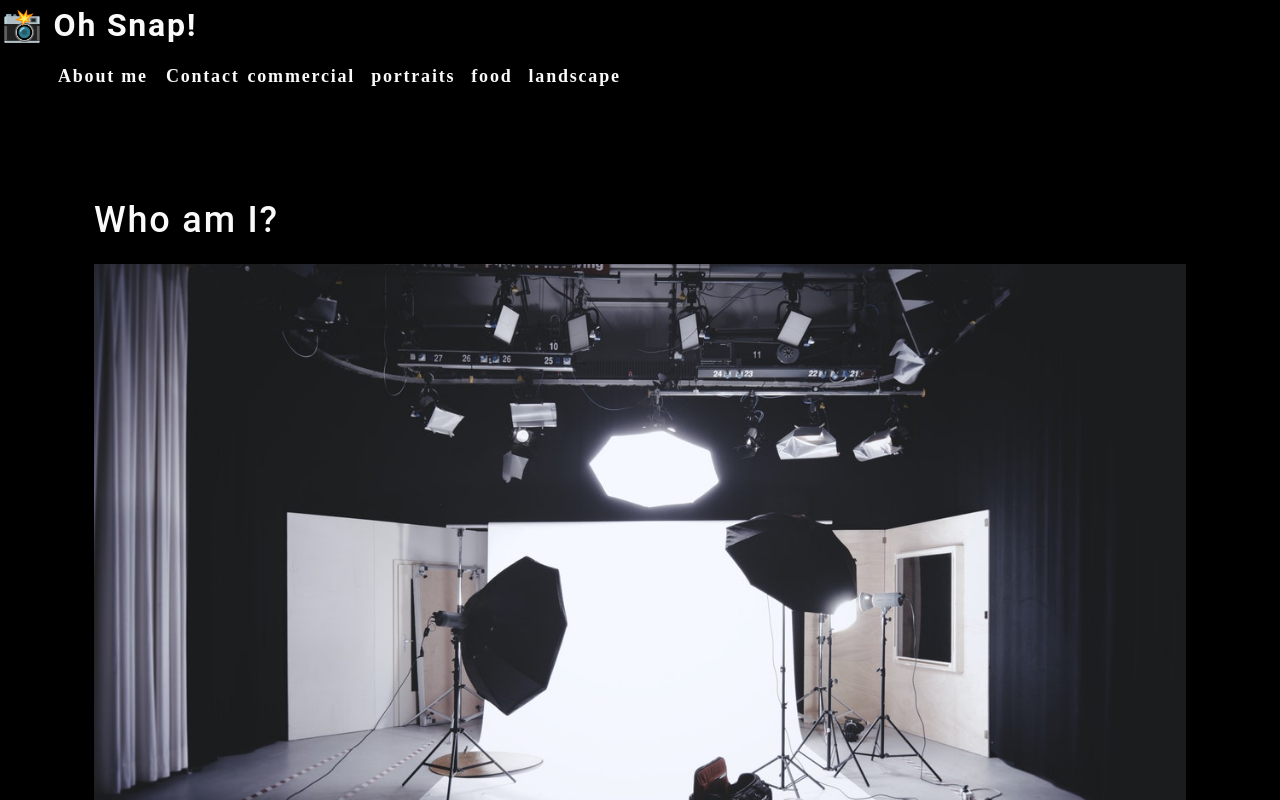
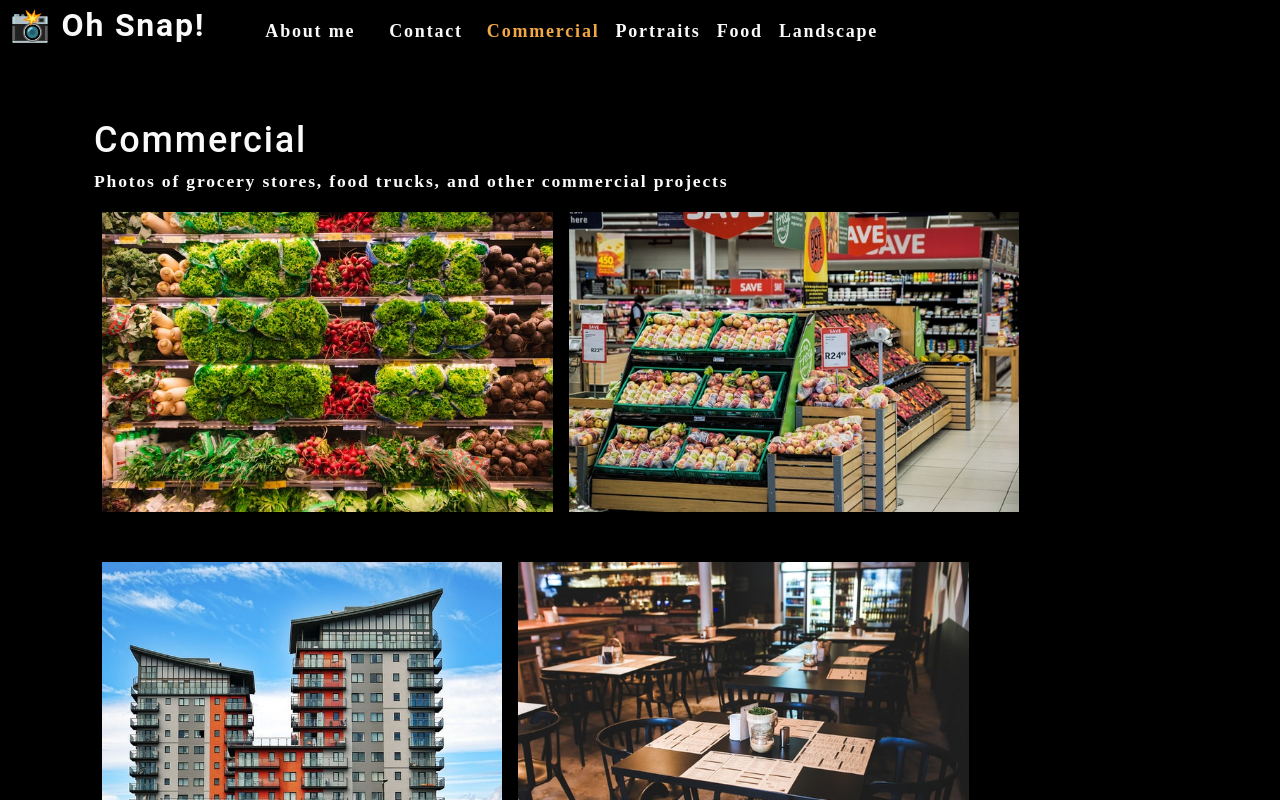
Before and after one commit to troygrossi/photo-port, a React (Create React App) app: page / in a window 1280 px wide. Shown: the top 800 px of the page. Built offline with nearby package versions, Linux system fonts and the light colour scheme.

Commit message:
added photos component to react

```diff
--- a/src/App.js
+++ b/src/App.js
@@ -1,14 +1,33 @@
-import React from 'react';
+import React, { useState } from 'react';
+import Nav from './components/Nav';
 import About from './components/About';
-import Nav from './components/Nav';
-import './App.css';
+import Gallery from './components/Gallery';
 
 function App() {
+  const [categories] = useState([
+    {
+      name: 'commercial',
+      description: 'Photos of grocery stores, food trucks, and other commercial projects',
+    },
+    { name: 'portraits', description: 'Portraits of people in my life' },
+    { name: 'food', description: 'Delicious delicacies' },
+    { name: 'landscape', description: 'Fields, farmhouses, waterfalls, and the beauty of nature' },
+  ]);
+
+  const [currentCategory, setCurrentCategory] = useState(categories[0]);
+
   return (
     <div>
-      <Nav></Nav>
+      <Nav
+        categories={categories}
+        setCurrentCategory={setCurrentCategory}
+        currentCategory={currentCategory}
+      ></Nav>
       <main>
-        <About></About>
+        <div>
+        <Gallery currentCategory={currentCategory}></Gallery>
+          <About></About>
+        </div>
       </main>
     </div>
   );
--- /dev/null
+++ b/src/components/Gallery/PhotoList/index.js
@@ -0,0 +1,122 @@
+import React, { useState } from 'react';
+// import Modal from '../Modal';
+
+const PhotoList = ({ category }) => {
+
+  const [photos] = useState([
+    {
+      name: 'Grocery aisle',
+      category: 'commercial',
+      description: 'Lorem ipsum dolor sit amet, consectetur adipiscing elit. Nunc ultricie',
+    },
+    {
+      name: 'Grocery booth',
+      category: 'commercial',
+      description: 'Lorem ipsum dolor sit amet, consectetur adipiscing elit. Nunc ultricie',
+    },
+    {
+      name: 'Building exterior',
+      category: 'commercial',
+      description: 'Lorem ipsum dolor sit amet, consectetur adipiscing elit. Nunc ultricie',
+    },
+    {
+      name: 'Restaurant table',
+      category: 'commercial',
+      description: 'Lorem ipsum dolor sit amet, consectetur adipiscing elit. Nunc ultricie',
+    },
+    {
+      name: 'Cafe interior',
+      category: 'commercial',
+      description: 'Lorem ipsum dolor sit amet, consectetur adipiscing elit. Nunc ultricie',
+    },
+    {
+      name: 'Cat green eyes',
+      category: 'portraits',
+      description: 'Lorem ipsum dolor sit amet, consectetur adipiscing elit. Nunc ultricie',
+    },
+    {
+      name: 'Green parrot',
+      category: 'portraits',
+      description: 'Lorem ipsum dolor sit amet, consectetur adipiscing elit. Nunc ultricie',
+    },
+    {
+      name: 'Yellow macaw',
+      category: 'portraits',
+      description: 'Lorem ipsum dolor sit amet, consectetur adipiscing elit. Nunc ultricie',
+    },
+    {
+      name: 'Pug smile',
+      category: 'portraits',
+      description: 'Lorem ipsum dolor sit amet, consectetur adipiscing elit. Nunc ultricie',
+    },
+    {
+      name: 'Pancakes',
+      category: 'food',
+      description: 'Lorem ipsum dolor sit amet, consectetur adipiscing elit. Nunc ultricie',
+    },
+    {
+      name: 'Burrito',
+      category: 'food',
+      description: 'Lorem ipsum dolor sit amet, consectetur adipiscing elit. Nunc ultricie',
+    },
+    {
+      name: 'Scallop pasta',
+      category: 'food',
+      description: 'Lorem ipsum dolor sit amet, consectetur adipiscing elit. Nunc ultricie',
+    },
+    {
+      name: 'Burger',
+      category: 'food',
+      description: 'Lorem ipsum dolor sit amet, consectetur adipiscing elit. Nunc ultricie',
+    },
+    {
+      name: 'Fruit bowl',
+      category: 'food',
+      description: 'Lorem ipsum dolor sit amet, consectetur adipiscing elit. Nunc ultricie',
+    },
+    {
+      name: 'Green river',
+      category: 'landscape',
+      description: 'Lorem ipsum dolor sit amet, consectetur adipiscing elit. Nunc ultricie',
+    },
+    {
+      name: 'Docks',
+      category: 'landscape',
+      description: 'Lorem ipsum dolor sit amet, consectetur adipiscing elit. Nunc ultricie',
+    },
+    {
+      name: 'Panoramic village by sea',
+      category: 'landscape',
+      description: 'Lorem ipsum dolor sit amet, consectetur adipiscing elit. Nunc ultricie',
+    },
+    {
+      name: 'Domestic landscape',
+      category: 'landscape',
+      description: 'Lorem ipsum dolor sit amet, consectetur adipiscing elit. Nunc ultricie',
+    },
+    {
+      name: 'Park bench',
+      category: 'landscape',
+      description: 'Lorem ipsum dolor sit amet, consectetur adipiscing elit. Nunc ultricie',
+    },
+  ]);
+
+  const currentPhotos = photos.filter((photo) => photo.category === category);
+
+  return (
+    <div>
+      <div className="flex-row">
+        {currentPhotos.map((image, i) => (
+          <img
+            src={require(`../../../assets/small/${category}/${i}.jpg`).default}
+            alt={image.name}
+            className="img-thumbnail mx-1"
+            key={image.name}
+          />
+        ))}
+      </div>
+    </div>
+  );
+};
+
+export default PhotoList;
--- /dev/null
+++ b/src/components/Gallery/index.js
@@ -0,0 +1,16 @@
+import React from 'react';
+import PhotoList from './PhotoList';
+import { capitalizeFirstLetter } from '../../utils/helpers';
+
+function Gallery({ currentCategory }) {
+  const { name, description } = currentCategory;
+  return (
+    <section>
+      <h1 data-testid="h1tag">{capitalizeFirstLetter(name)}</h1>
+      <p>{description}</p>
+      <PhotoList category={currentCategory.name} />
+    </section>
+  );
+}
+
+export default Gallery;
--- a/src/components/Nav/index.js
+++ b/src/components/Nav/index.js
@@ -1,29 +1,19 @@
 import React from 'react';
+import { capitalizeFirstLetter } from '../../utils/helpers';
 
-const categories = [
-    {
-      name: "commercial",
-      description:
-        "Photos of grocery stores, food trucks, and other commercial projects",
-    },
-    { name: "portraits",
-      description: "Portraits of people in my life"
-    },
-    { name: "food",
-      description: "Delicious delicacies"
-    },
-    {
-      name: "landscape",
-      description: "Fields, farmhouses, waterfalls, and the beauty of nature",
-    },
-  ];
-  function categorySelected(name) {
-    console.log(`${name} clicked`)
-  }
-function Nav() {
+function Nav(props) {
+
+  const {
+    categories,
+    setCurrentCategory,
+    currentCategory,
+  } = props;
+
+  document.title = capitalizeFirstLetter(currentCategory.name);
+
 
   return (
-<header>
+    <header className="flex-row px-1">
       <h2>
         <a data-testid="link" href="/">
           <span role="img" aria-label="camera"> 📸</span> Oh Snap!
@@ -36,16 +26,23 @@ function Nav() {
               About me
             </a>
           </li>
-      <li>
+          <li className="mx-2">
             <span>Contact</span>
           </li>
           {categories.map((category) => (
             <li
-    className="mx-1"
+
+              className={`mx-1 ${
+                currentCategory.name === category.name && 'navActive'
+                }`}
               key={category.name}
             >
-    <span onClick={() => categorySelected(category.name)} >
-      {category.name}
+              <span
+                onClick={() => {
+                  setCurrentCategory(category)
+                }}
+              >
+                {capitalizeFirstLetter(category.name)}
               </span>
             </li>
           ))}
```
Lines whose indentation alone changed are shown as unchanged.
